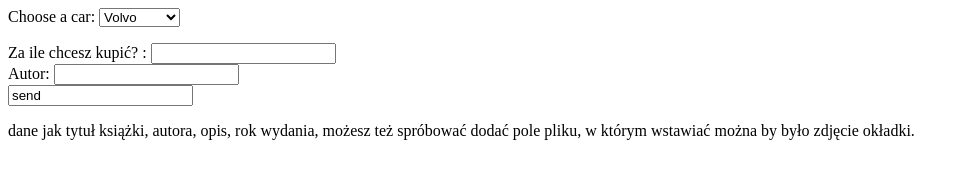
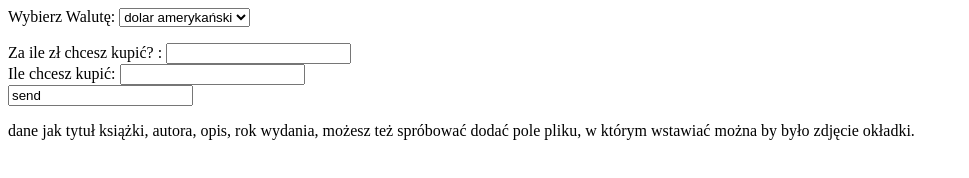
Before and after one commit to dkasyan/APIfun, a website: page templates/cc_form.html in a window 1280 px wide. Shown: the whole page, without its empty margins (0-969 px from the left). Drawn offline with Linux system fonts and the light colour scheme.

Commit message:
Add value to html

```diff
--- a/templates/cc_form.html
+++ b/templates/cc_form.html
@@ -9,18 +9,22 @@
     <form>
 
 
-        <label for="cars">Choose a car:</label>
+        <label for="cars">Wybierz Walutę:</label>
 
         <select name="cars" id="cars">
-          <option value="volvo">Volvo</option>
-          <option value="saab">Saab</option>
-          <option value="mercedes">Mercedes</option>
-          <option value="audi">Audi</option>
+          <option value="USD">dolar amerykański</option>
+          <option value="AUD">dolar australijski</option>
+          <option value="CAD">dolar kanadyjski</option>
+          <option value="EUR">euro</option>
+          <option value="HUF">forint</option>
+          <option value="CHF">frank szwajcarski</option>
+          <option value="GBP">funt szterling</option>
+          <option value="JPY">jen (Japonia)</option>
         </select>
         <p></p>
-        <label for="name">Za ile chcesz kupić? : </label>
+        <label for="name">Za ile zł chcesz kupić? : </label>
         <input type="text" id="tytul" name="tytul"><br>
-        <label for="name">Autor: </label>
+        <label for="name">Ile chcesz kupić: </label>
         <input type="text" id="author" name="author"><br>
 
         <input type="Przelicz" value="send">
```
